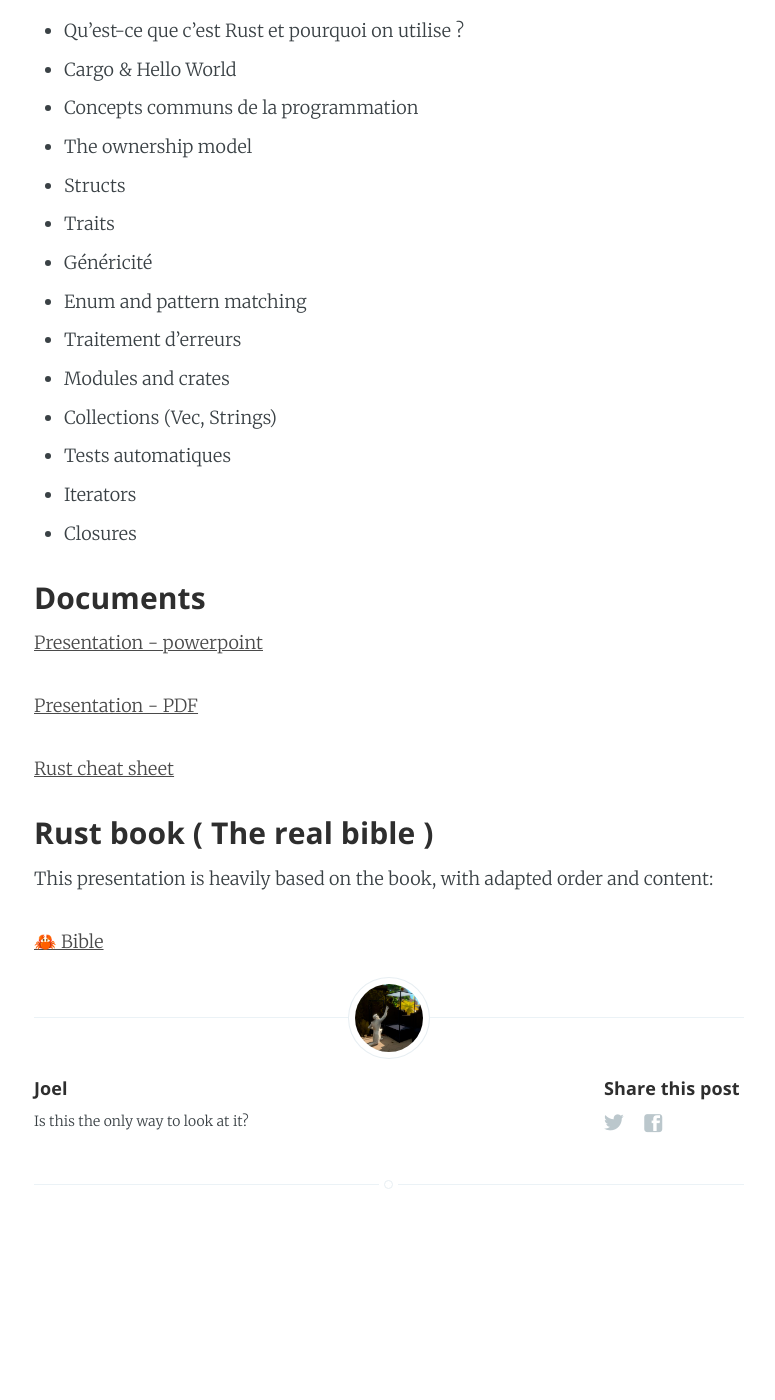
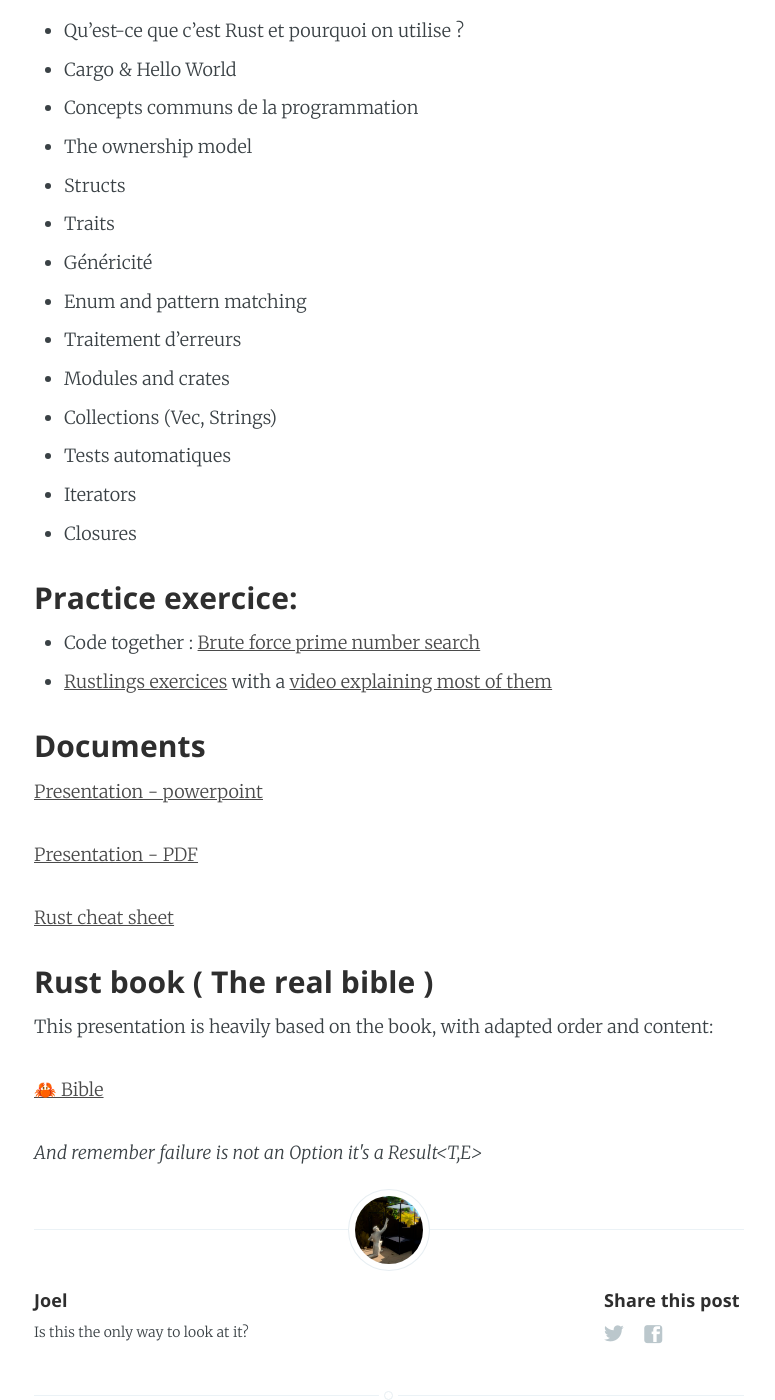
Before and after one commit to joelimgu/joelimgu.github.io, a Jekyll site: the page built from _posts/2021-11-18-formation-rust-CR.md, in a window 1280 px wide and 1400 px high, scrolled down 575 px. Shown: the whole window, without its empty margins (251-1026 px from the left). Built offline with Jekyll 4.4.1, drawn with Linux system fonts in a browser that asks for light colours; comment, search, counter and statistics services are not loaded; before the commit the page ends 1764 px from its top, so only the background shows below that.

Commit message:
Added prime search exo to formation rust

```diff
--- a/_posts/2021-11-18-formation-rust-CR.md
+++ b/_posts/2021-11-18-formation-rust-CR.md
@@ -27,6 +27,10 @@
 - Iterators
 - Closures
 
+### Practice exercice:
+- Code together : [Brute force prime number search](https://github.com/joelimgu/brute_force_prime_search)
+- [Rustlings exercices](https://github.com/rust-lang/rustlings) with a
+[video explaining most of them](https://egghead.io/courses/learning-rust-by-solving-the-rustlings-exercises-a722)
 
 ### Documents
 
@@ -40,3 +44,6 @@
 This presentation is heavily based on the book, with adapted order and content:
 
 [🦀 Bible ](https://doc.rust-lang.org/stable/book/)
+
+
+<i>And remember failure is not an Option<T> it's a Result<T,E>
```
